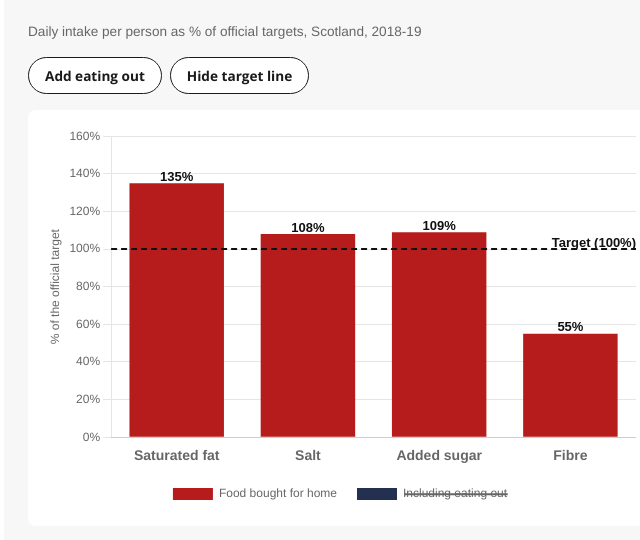
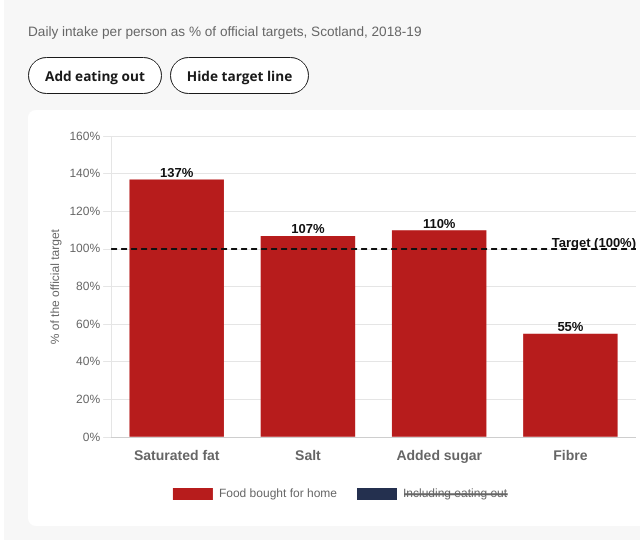
Before and after one commit to chantemesseannah-alt/sae303-scottish-plate-test, a plain HTML site: page index.html in a window 1280 px wide. Shown: the part 1106-1646 px from the top of the page, 300-940 px from the left. Drawn offline with nearby package versions, Linux system fonts and the light colour scheme.

Commit message:
Add files via upload

```diff
--- a/script.js
+++ b/script.js
@@ -1,251 +1,224 @@
-"use strict"; // mode strict : le navigateur signale plus d'erreurs
+"use strict"; // Mode strict : le navigateur signale plus d'erreurs.
+
 
 // ===== 1. LES DONNÉES =====
-// Scores en % de l'objectif officiel
+
+// Les noms des 4 nutriments, affichés sous les barres.
 const LABELS = ["Saturated fat", "Salt", "Added sugar", "Fibre"];
-const HOME_DATA = [135, 108, 109, 55];     // ⚠ vérifie graisses et sucre dans ton tableur
-const WITH_OUT_DATA = [135, 118, 109, 61]; // maison + repas à l'extérieur
+// Les scores en % de l'objectif pour la nourriture achetée pour la maison.
+const HOME_DATA = [137, 107, 110, 55];
+// Les scores en % de l'objectif en comptant aussi les repas à l'extérieur.
+const WITH_OUT_DATA = [135, 118, 109, 61];
 
-// L'objectif officiel de chaque nutriment (sert à afficher les vraies quantités)
+// L'objectif officiel de chaque nutriment, pour afficher les vraies quantités.
 const TARGETS = [
-  { amount: 11, unit: "% of energy", type: "limit" },
-  { amount: 6, unit: " g", type: "limit" },
-  { amount: 11, unit: "% of energy", type: "limit" },
-  { amount: 23, unit: " g", type: "target" }
+  { amount: 11, unit: "% of energy", type: "limit" }, // Graisses saturées : 11 % maximum.
+  { amount: 6, unit: " g", type: "limit" },           // Sel : 6 g maximum.
+  { amount: 11, unit: "% of energy", type: "limit" }, // Sucre ajouté : 11 % maximum.
+  { amount: 23, unit: " g", type: "target" }          // Fibres : 23 g à atteindre.
 ];
 
+// Le texte qui s'affiche quand on clique sur une barre.
 const INFOS = [
-  "Saturated fat hides in butter, cheese, fatty meat, pies, pastries and cakes.",
-  "Around 75% of our salt is already in packaged foods: bread, cereal and ready meals.",
-  "Added sugar comes from sweets, cakes, biscuits and sugary drinks.",
-  "Fibre comes from wholemeal bread, porridge oats, fruit, veg and pulses."
+  "Saturated fat hides in butter, cheese, fatty meat, pies, pastries and cakes.",        // Graisses.
+  "Around 75% of our salt is already in packaged foods: bread, cereal and ready meals.", // Sel.
+  "Added sugar comes from sweets, cakes, biscuits and sugary drinks.",                   // Sucre.
+  "Fibre comes from wholemeal bread, porridge oats, fruit, veg and pulses."              // Fibres.
 ];
 
-// Couleurs des 2 séries : pleines au départ, un peu transparentes au survol
-const RED = "#b71c1c";                         // rouge foncé : à la maison
-const RED_HOVER = "rgba(183, 28, 28, 0.6)";
-const NAVY = "#24304f";                        // bleu nuit : avec les repas à l'extérieur
-const NAVY_HOVER = "rgba(36, 48, 79, 0.6)";
+const RED = "#b71c1c";                       // Rouge foncé pour les barres "maison".
+const RED_HOVER = "rgba(183, 28, 28, 0.6)";  // Le même rouge, plus clair au survol.
+const NAVY = "#24304f";                      // Bleu nuit pour les barres "avec l'extérieur".
+const NAVY_HOVER = "rgba(36, 48, 79, 0.6)";  // Le même bleu, plus clair au survol.
 
-let showTarget = true; // la ligne de l'objectif est-elle visible ?
+let showTarget = true; // Vrai = la ligne de l'objectif est affichée.
 
-// Si le visiteur a demandé moins d'animations dans son système, on les coupe
-// (accessibilité + moins de calculs = moins d'énergie)
+// Vrai si le visiteur a demandé moins d'animations dans son ordinateur.
 const reduceMotion = window.matchMedia("(prefers-reduced-motion: reduce)").matches;
 
-// On récupère les éléments HTML une seule fois
-const canvas = document.getElementById("plate-chart");
-const chartInfo = document.getElementById("chart-info");
-const btnOut = document.getElementById("toggle-out");
-const btnTarget = document.getElementById("toggle-target");
+const canvas = document.getElementById("plate-chart");   // La zone où Chart.js dessine.
+const chartInfo = document.getElementById("chart-info"); // Le texte sous le graphique.
+const btnOut = document.getElementById("toggle-out");    // Le bouton "Add eating out".
+const btnTarget = document.getElementById("toggle-target"); // Le bouton "Hide target line".
 
-// Texte de l'infobulle : la vraie quantité achetée, ex. "7.1 g a day (limit: 6 g)"
+// Calcule la vraie quantité, par exemple "7.1 g a day (limit: 6 g)".
 function describe(i, value) {
-  const target = TARGETS[i];
-  const amount = (value * target.amount / 100).toFixed(1);
-  return amount + target.unit + " a day (" + target.type + ": " + target.amount + target.unit + ")";
+  const target = TARGETS[i]; // On prend l'objectif du nutriment numéro i.
+  const amount = (value * target.amount / 100).toFixed(1); // On transforme le % en quantité.
+  return amount + target.unit + " a day (" + target.type + ": " + target.amount + target.unit + ")"; // On renvoie la phrase.
 }
 
 
 // ===== 2. LE DESSIN EN PLUS : LIGNE D'OBJECTIF + VALEURS =====
-// Un plugin Chart.js = du dessin ajouté après les barres
+
+// Un plugin Chart.js permet de dessiner des choses en plus des barres.
 const extras = {
-  id: "extras",
-  afterDatasetsDraw(chart) {
-    const { ctx, chartArea, scales } = chart;
-    ctx.save();
+  id: "extras", // Le nom du plugin.
+  afterDatasetsDraw(chart) { // Cette fonction se lance juste après le dessin des barres.
+    const { ctx, chartArea, scales } = chart; // On récupère le pinceau, la zone et les axes.
+    ctx.save(); // On garde les réglages du pinceau pour les remettre à la fin.
 
-    // La ligne horizontale de l'objectif, à 100 %
-    if (showTarget) {
-      const y = scales.y.getPixelForValue(100);
-      ctx.strokeStyle = "#111";
-      ctx.lineWidth = 2;
-      ctx.setLineDash([6, 4]);
-      ctx.beginPath();
-      ctx.moveTo(chartArea.left, y);
-      ctx.lineTo(chartArea.right, y);
-      ctx.stroke();
-      ctx.setLineDash([]);
+    if (showTarget) { // On dessine la ligne seulement si elle est activée.
+      const y = scales.y.getPixelForValue(100); // La hauteur en pixels de la valeur 100 %.
+      ctx.strokeStyle = "#111";                 // La ligne est presque noire.
+      ctx.lineWidth = 2;                        // La ligne fait 2 pixels d'épaisseur.
+      ctx.setLineDash([6, 4]);                  // La ligne est en pointillés.
+      ctx.beginPath();                          // On commence un nouveau trait.
+      ctx.moveTo(chartArea.left, y);            // On part du bord gauche du graphique.
+      ctx.lineTo(chartArea.right, y);           // On va jusqu'au bord droit.
+      ctx.stroke();                             // On trace le trait.
+      ctx.setLineDash([]);                      // On remet un trait plein pour la suite.
 
-      ctx.fillStyle = "#111";
-      ctx.font = "bold 13px Arial";
-      ctx.textAlign = "right";
-      ctx.fillText("Target (100%)", chartArea.right, y - 6);
+      ctx.fillStyle = "#111";                   // Le texte est presque noir.
+      ctx.font = "bold 13px Arial";             // Le texte est en gras, taille 13.
+      ctx.textAlign = "right";                  // Le texte est aligné à droite.
+      ctx.fillText("Target (100%)", chartArea.right, y - 6); // On écrit "Target" au-dessus de la ligne.
     }
 
-    // La valeur écrite au-dessus de chaque barre
-    ctx.fillStyle = "#111";
-    ctx.font = "bold 13px Arial";
-    ctx.textAlign = "center";
-    chart.data.datasets.forEach((dataset, d) => {
-      if (!chart.isDatasetVisible(d)) return;
-      chart.getDatasetMeta(d).data.forEach((bar, i) => {
-        ctx.fillText(dataset.data[i] + "%", bar.x, bar.y - 6);
+    ctx.fillStyle = "#111";       // Les valeurs sont écrites presque en noir.
+    ctx.font = "bold 13px Arial"; // En gras, taille 13.
+    ctx.textAlign = "center";     // Centrées au-dessus de chaque barre.
+    chart.data.datasets.forEach((dataset, d) => { // Pour chaque série de barres...
+      if (!chart.isDatasetVisible(d)) return;     // ...on passe si la série est cachée.
+      chart.getDatasetMeta(d).data.forEach((bar, i) => { // Pour chaque barre de la série...
+        ctx.fillText(dataset.data[i] + "%", bar.x, bar.y - 6); // ...on écrit sa valeur au-dessus.
       });
     });
 
-    ctx.restore();
+    ctx.restore(); // On remet les réglages du pinceau comme avant.
   }
 };
 
 
-// ===== 3. LE GRAPHIQUE CHART.JS (Grouped Bar Chart, fonction "Comparison" du Dataviz Project) =====
-// Pour chaque nutriment : 2 barres côte à côte (maison / maison + extérieur)
+// ===== 3. LE GRAPHIQUE CHART.JS =====
+
+// On crée le graphique en barres dans le canvas.
 const chart = new Chart(canvas, {
-  type: "bar",
-  plugins: [extras],
+  type: "bar",       // Un graphique en barres.
+  plugins: [extras], // On ajoute notre dessin en plus (ligne + valeurs).
   data: {
-    labels: LABELS,
+    labels: LABELS,  // Les noms des nutriments sous les barres.
     datasets: [
       {
-        label: "Food bought for home",
-        data: [0, 0, 0, 0], // les barres partent de 0, GSAP les fait monter (partie 6)
-        backgroundColor: RED,
-        hoverBackgroundColor: RED_HOVER // couleur au survol
+        label: "Food bought for home",  // Le nom de la 1re série dans la légende.
+        data: HOME_DATA,                // Les valeurs de la 1re série.
+        backgroundColor: RED,           // Les barres sont rouges.
+        hoverBackgroundColor: RED_HOVER // Elles s'éclaircissent au survol.
       },
       {
-        label: "Including eating out",
-        data: [0, 0, 0, 0],
-        backgroundColor: NAVY,
-        hoverBackgroundColor: NAVY_HOVER,
-        hidden: true // cachée au départ : le bouton "Add eating out" la fait apparaître
+        label: "Including eating out",   // Le nom de la 2e série dans la légende.
+        data: WITH_OUT_DATA,             // Les valeurs de la 2e série.
+        backgroundColor: NAVY,           // Les barres sont bleu nuit.
+        hoverBackgroundColor: NAVY_HOVER, // Elles s'éclaircissent au survol.
+        hidden: true                     // Cette série est cachée au départ.
       }
     ]
   },
   options: {
-    maintainAspectRatio: false,
-    animation: reduceMotion ? false : { duration: 800 },
-    // RIGUEUR : l'axe commence à 0 et le maximum est fixe (160 %)
+    maintainAspectRatio: false, // Le graphique prend la taille de sa boîte.
+    animation: reduceMotion ? false : { duration: 800 }, // Les barres montent en 0,8 s, sauf si on a demandé moins d'animations.
     scales: {
       y: {
-        beginAtZero: true,
-        max: 160,
-        ticks: { callback: value => value + "%" },
-        title: { display: true, text: "% of the official target" }
+        beginAtZero: true, // L'axe commence à 0 pour ne pas tromper le lecteur.
+        max: 160,          // L'axe s'arrête toujours à 160 %.
+        ticks: { callback: value => value + "%" }, // On ajoute "%" aux chiffres de l'axe.
+        title: { display: true, text: "% of the official target" } // Le titre de l'axe.
       },
       x: {
-        grid: { display: false }, // moins de traits = plus lisible
-        ticks: { font: { size: 14, weight: "bold" } }
+        grid: { display: false }, // Pas de traits verticaux, c'est plus lisible.
+        ticks: { font: { size: 14, weight: "bold" } } // Les noms des nutriments en gras.
       }
     },
     plugins: {
-      // INTERACTION 1 : clic sur la légende = cacher / afficher une série
+      // INTERACTION 1 : cliquer sur la légende cache ou affiche une série.
       legend: {
-        position: "bottom",
-        labels: { padding: 20 },
-        onClick: (event, item, legend) => {
-          Chart.defaults.plugins.legend.onClick(event, item, legend); // comportement normal
-          updateOutButton(); // le bouton "Add eating out" suit la légende
+        position: "bottom",       // La légende est sous le graphique.
+        labels: { padding: 20 },  // De l'espace entre les éléments de la légende.
+        onClick: (event, item, legend) => { // Quand on clique sur la légende...
+          Chart.defaults.plugins.legend.onClick(event, item, legend); // ...Chart.js cache ou affiche la série...
+          updateOutButton(); // ...et on met à jour le texte du bouton.
         }
       },
-      // INTERACTION 2 : infobulle au survol avec le score et la vraie quantité
+      // INTERACTION 2 : survoler une barre affiche une infobulle.
       tooltip: {
         callbacks: {
-          label: context => context.dataset.label + ": " + context.raw + "% of the " + TARGETS[context.dataIndex].type,
-          afterLabel: context => describe(context.dataIndex, context.raw)
+          label: context => context.dataset.label + ": " + context.raw + "% of the " + TARGETS[context.dataIndex].type, // 1re ligne : le score.
+          afterLabel: context => describe(context.dataIndex, context.raw) // 2e ligne : la vraie quantité.
         }
       }
     },
-    // INTERACTION 3 : clic sur une barre = afficher d'où vient ce nutriment
+    // INTERACTION 3 : cliquer sur une barre explique d'où vient le nutriment.
     onClick: (event, elements) => {
-      if (elements.length === 0) return;
-      const index = elements[0].index;
-      chartInfo.textContent = LABELS[index] + ": " + INFOS[index];
-
-      // NIVEAU 4 : le clic Chart.js lance une animation GSAP
-      if (!reduceMotion) gsap.from(chartInfo, { x: -30, opacity: 0, duration: 0.5 });
+      if (elements.length === 0) return; // Si on a cliqué à côté d'une barre, on ne fait rien.
+      const index = elements[0].index;   // Le numéro du nutriment cliqué.
+      chartInfo.textContent = LABELS[index] + ": " + INFOS[index]; // On écrit son explication sous le graphique.
     }
   }
 });
 
-// Remplit les 2 séries. "progress" va de 0 à 1 : il sert à faire monter les barres (partie 6).
-function setBars(progress) {
-  chart.data.datasets[0].data = HOME_DATA.map(v => Math.round(v * progress));
-  chart.data.datasets[1].data = WITH_OUT_DATA.map(v => Math.round(v * progress));
-}
-
-// Accessibilité : le texte lu par les lecteurs d'écran
-function updateAriaLabel() {
-  const values = LABELS.map((label, i) => label + " " + HOME_DATA[i] + "% at home, " + WITH_OUT_DATA[i] + "% including eating out");
-  canvas.setAttribute("aria-label", "Grouped bar chart, % of official target: " + values.join("; "));
-}
-
-setBars(reduceMotion ? 1 : 0); // sans animation : barres directement à leur taille
-chart.update();
-updateAriaLabel();
+// Le texte lu par les lecteurs d'écran, avec toutes les valeurs.
+const values = LABELS.map((label, i) => label + " " + HOME_DATA[i] + "% at home, " + WITH_OUT_DATA[i] + "% including eating out"); // Une phrase par nutriment.
+canvas.setAttribute("aria-label", "Grouped bar chart, % of official target: " + values.join("; ")); // On met ce texte sur le canvas.
 
 
 // ===== 4. LES BOUTONS EN DEHORS DU GRAPHIQUE =====
 
-// Met le texte du bouton à jour selon que la 2e série est visible ou non
+// Change le texte du bouton selon que la 2e série est visible ou non.
 function updateOutButton() {
-  const visible = chart.isDatasetVisible(1);
-  btnOut.setAttribute("aria-pressed", String(visible));
-  btnOut.textContent = visible ? "Remove eating out" : "Add eating out";
+  const visible = chart.isDatasetVisible(1); // Vrai si les barres bleues sont affichées.
+  btnOut.setAttribute("aria-pressed", String(visible)); // On dit aux lecteurs d'écran si le bouton est enfoncé.
+  btnOut.textContent = visible ? "Remove eating out" : "Add eating out"; // On change le texte du bouton.
 }
 
-// BOUTON 1 : ajouter / retirer les barres "repas à l'extérieur"
-btnOut.addEventListener("click", () => {
-  chart.setDatasetVisibility(1, !chart.isDatasetVisible(1));
-  chart.update(); // Chart.js anime l'arrivée des barres à côté des autres
-  updateOutButton();
+// BOUTON 1 : ajouter ou retirer les barres "repas à l'extérieur".
+btnOut.addEventListener("click", () => { // Quand on clique sur le bouton...
+  chart.setDatasetVisibility(1, !chart.isDatasetVisible(1)); // ...on inverse l'affichage des barres bleues...
+  chart.update();    // ...on redessine le graphique...
+  updateOutButton(); // ...et on change le texte du bouton.
 });
 
-// BOUTON 2 : cacher / afficher la ligne de l'objectif
-btnTarget.addEventListener("click", () => {
-  showTarget = !showTarget;
-  chart.update();
-  btnTarget.textContent = showTarget ? "Hide target line" : "Show target line";
+// BOUTON 2 : cacher ou afficher la ligne de l'objectif.
+btnTarget.addEventListener("click", () => { // Quand on clique sur le bouton...
+  showTarget = !showTarget; // ...on inverse l'interrupteur de la ligne...
+  chart.update();           // ...on redessine le graphique...
+  btnTarget.textContent = showTarget ? "Hide target line" : "Show target line"; // ...et on change le texte du bouton.
 });
 
-// BOUTON RETOUR EN HAUT (flèche flottante)
-document.getElementById("back-to-top").addEventListener("click", () => {
-  window.scrollTo({ top: 0, behavior: "smooth" });
+// BOUTON RETOUR EN HAUT : la flèche en bas à droite.
+document.getElementById("back-to-top").addEventListener("click", () => { // Quand on clique sur la flèche...
+  window.scrollTo({ top: 0, behavior: "smooth" }); // ...on remonte en haut de la page en douceur.
 });
 
 
 // ===== 5. LES MORCEAUX DE SUCRE =====
-// On les prépare dans un "fragment" puis on les ajoute en une seule fois à la page
-// (1 seul affichage au lieu de 17 : plus léger pour le navigateur)
-const fragment = document.createDocumentFragment();
-for (let i = 0; i < 17; i++) {
-  const cube = document.createElement("span");
-  cube.className = "cube";
-  fragment.appendChild(cube);
+
+const fragment = document.createDocumentFragment(); // Une boîte invisible pour préparer les sucres.
+for (let i = 0; i < 17; i++) {                      // On répète 17 fois (17 sucres).
+  const cube = document.createElement("span");      // On crée un sucre.
+  cube.className = "cube";                          // On lui donne la classe "cube" pour le CSS.
+  fragment.appendChild(cube);                       // On le met dans la boîte.
 }
-document.getElementById("cubes").appendChild(fragment);
+document.getElementById("cubes").appendChild(fragment); // On ajoute les 17 sucres à la page en une fois.
 
 
-// ===== 6. ANIMATIONS GSAP (niveaux 3 et 4) =====
-if (!reduceMotion) {
-  gsap.registerPlugin(ScrollTrigger);
+// ===== 6. ANIMATIONS  =====
 
-  // NIVEAU 3 : les sucres tombent, le "17" grossit
+if (!reduceMotion) { // On anime seulement si le visiteur n'a pas demandé moins d'animations.
+  gsap.registerPlugin(ScrollTrigger); // On active l'outil de GSAP qui réagit au scroll.
+
+  // Les sucres tombent du haut l'un après l'autre.
   gsap.from(".cube", { y: -300, opacity: 0, duration: 0.6, stagger: 0.1, ease: "bounce.out" });
+
+  // Le grand "17" grossit à partir de rien.
   gsap.from(".big", { scale: 0, duration: 1, ease: "back.out" });
 
-  // NIVEAU 3 : chaque partie apparaît au scroll (une seule fois : once: true)
-  gsap.utils.toArray(".test").forEach(section => {
+  // Chaque partie des tests apparaît quand on arrive dessus en scrollant.
+  gsap.utils.toArray(".test").forEach(section => { // Pour chaque partie...
     gsap.from(section, {
-      y: 50,
-      opacity: 0,
-      duration: 0.8,
-      scrollTrigger: { trigger: section, start: "top 85%", once: true }
+      y: 50,        // ...elle part 50 pixels plus bas...
+      opacity: 0,   // ...invisible...
+      duration: 0.8, // ...et remonte en 0,8 seconde...
+      scrollTrigger: { trigger: section, start: "top 85%", once: true } // ...quand elle arrive à l'écran, une seule fois.
     });
   });
-
-  // NIVEAU 4 : GSAP pilote Chart.js
-  // GSAP fait passer "progress" de 0 à 1 quand le graphique arrive à l'écran,
-  // et à chaque étape Chart.js redessine les barres.
-  const growing = { progress: 0 };
-  gsap.to(growing, {
-    progress: 1,
-    duration: 2,
-    ease: "power2.out",
-    scrollTrigger: { trigger: "#plate-chart", start: "top 80%", once: true },
-    onUpdate: () => {
-      setBars(growing.progress);
-      chart.update("none"); // "none" : c'est GSAP qui anime, pas Chart.js
-    }
-  });
 }
```
Also changed, not shown: index.html (+1 -1 lines).
